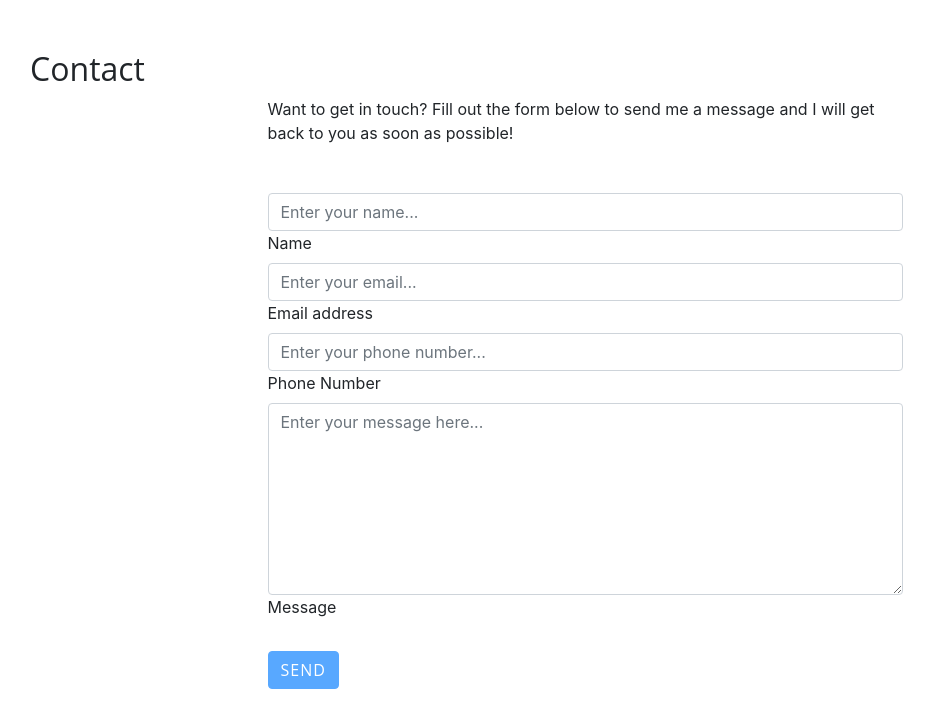
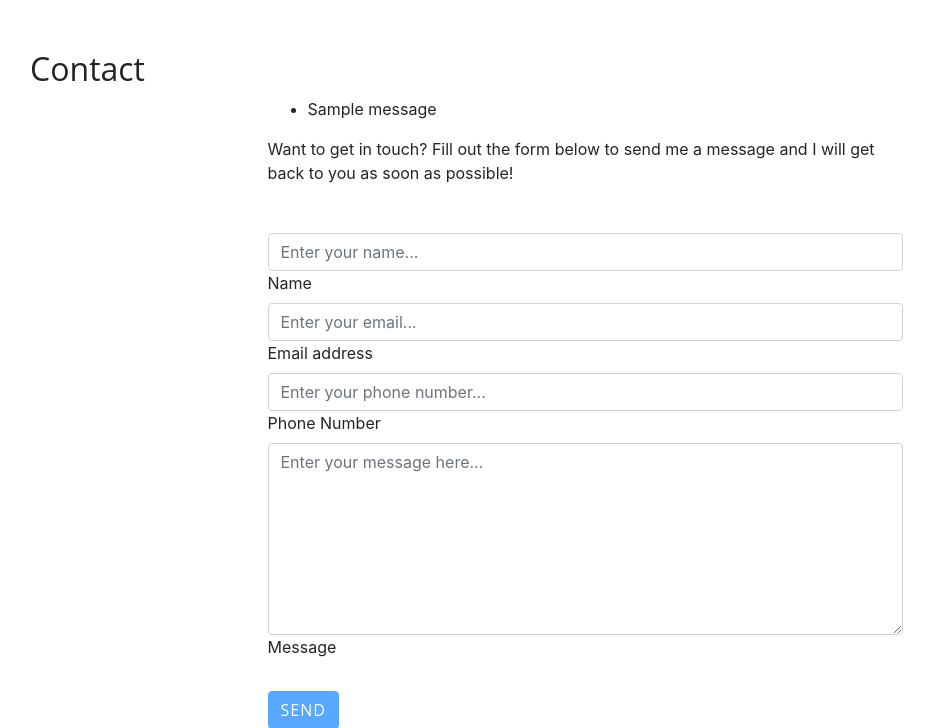
Before and after one commit to niekados/FLASK-The-Hobbit-fan-pg, a Flask app: page /contact in a window 1280 px wide. Shown: the part 532-1260 px from the top of the page, without its empty margins (55-989 px from the left). Run offline with Flask 2, Linux system fonts and the light colour scheme; one stand-in notice (Sample message) is shown; some libraries are stand-ins or nearby versions.

Commit message:
added flash, secret key, env.py and updated .gitignore

```diff
--- a/run.py
+++ b/run.py
@@ -1,9 +1,12 @@
 import os
 import json
-from flask import Flask, render_template, request
+from flask import Flask, render_template, request, flash
+if os.path.exists("env.py"):
+    import env
 
 
 app = Flask(__name__)
+app.secret_key = os.environ.get("SECRET_KEY")
 
 @app.route("/")
 def index():
@@ -34,8 +37,10 @@ def contact():
     if request.method == "POST":
         # print(request.form)   gets all form details
         # print(request.form.get("name")) gets name from form
-        print(request.form.get("name"))
-        print(request.form["email"])  #or you can just get the key, this is preffered method as it will avoid error in case no email was submitted
+        # print(request.form.get("name"))
+        # print(request.form["email"])  / Or you can just get the key, this is preffered method as it will avoid error in case no email was submitted
+        flash("Thanks {}, we have received your message!".format(
+            request.form.get("name")))
     return render_template("contact.html", page_title="Contact")
 
 
--- a/templates/contact.html
+++ b/templates/contact.html
@@ -4,6 +4,19 @@
 
     <div class="row gx-4 gx-lg-5 justify-content-center">
         <div class="col-md-10 col-lg-8 col-xl-7">
+
+            {% with messages = get_flashed_messages() %}
+
+                {% if messages %}
+                    <ul class="flashes">
+                        {% for message in messages %}
+                            <li>{{ message }}</li>
+                        {% endfor %}
+                    </ul>
+                {% endif %}
+
+            {% endwith %}
+
             <p>Want to get in touch? Fill out the form below to send me a message and I will get back to you as soon as
                 possible!</p>
             <div class="my-5">
```
Also changed, not shown: 1 other file.
